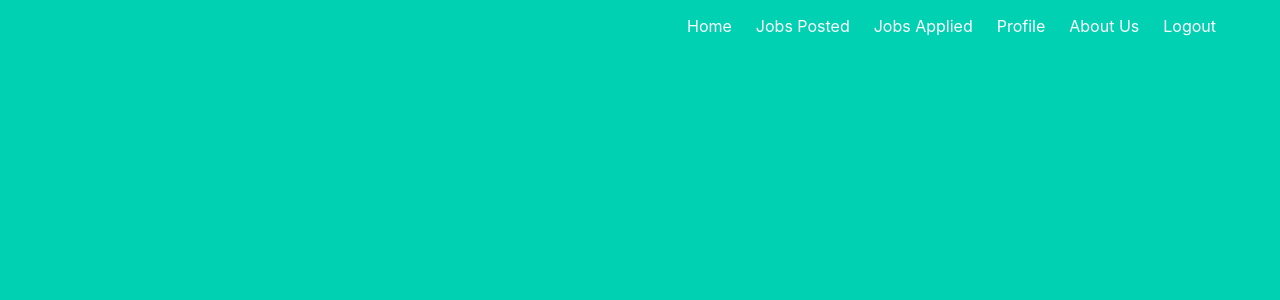
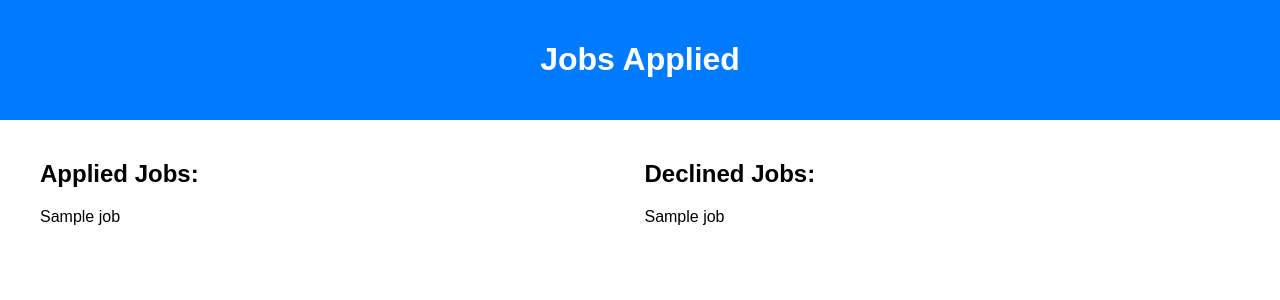
Before and after one commit to DevWambugu/taskme, a Python web app: template templates/jobs_applied.html in a window 1280 px wide. Shown: the top 300 px of the page. Run offline with Jinja, Linux system fonts and the light colour scheme; the template is opened without the code that fills it: most values are stand-ins (such as "Sample title", 1, 10 or a date in 2020).

Commit message:
remove error

```diff
--- a/templates/jobs_applied.html
+++ b/templates/jobs_applied.html
@@ -6,61 +6,73 @@
     <meta http-equiv="X-UA-Compatible" content="IE=edge">
     <meta name="viewport" content="width=device-width, initial-scale=1">
     <title>Jobs Applied</title>
-    <link rel="stylesheet" href="https://cdnjs.cloudflare.com/ajax/libs/bulma/0.7.2/css/bulma.min.css" />
+    <style>
+        /* Add your custom CSS styles here */
+        body {
+            font-family: Arial, sans-serif;
+            margin: 0;
+            padding: 0;
+        }
+
+        .header {
+            background-color: #007bff;
+            color: #fff;
+            text-align: center;
+            padding: 20px 0;
+        }
+
+        .container {
+            max-width: 1200px;
+            margin: auto;
+            padding: 20px;
+        }
+
+        .column {
+            width: 48%;
+            display: inline-block;
+            vertical-align: top;
+            margin-right: 2%;
+        }
+
+        .column:last-child {
+            margin-right: 0;
+        }
+
+        ul {
+            list-style-type: none;
+            padding: 0;
+        }
+
+        li {
+            margin-bottom: 10px;
+        }
+    </style>
 </head>
 
 <body>
-    <section class="hero is-primary is-fullheight">
+    <div class="header">
+        <h1>Jobs Applied</h1>
+    </div>
 
-        <div class="hero-head">
-            <nav class="navbar">
-                <div class="container">
-                    <div id="navbarMenuHeroA" class="navbar-menu">
-                        <div class="navbar-end">
-                            <a href="{{ url_for('main.index') }}" class="navbar-item">
-                                Home
-                            </a>
-                            <a href="{{ url_for('main.jobs_posted') }}" class="navbar-item">
-                                Jobs Posted
-                            </a>
-                            <a href="{{ url_for('main.jobs_applied') }}" class="navbar-item">
-                                Jobs Applied
-                            </a>
-                            <a href="{{ url_for('main.profile') }}" class="navbar-item">
-                                Profile
-                            </a>
-                            <a href="{{ url_for('main.about_us') }}" class="navbar-item">
-                                About Us
-                            </a>
-                            <a href="{{ url_for('auth.logout') }}" class="navbar-item">
-                                Logout
-                            </a>
-                        </div>
-                    </div>
-                </div>
-            </nav>
-        </div>
-
-        <div class="container has-text-centered">
-            <h1 style="color: black; font-size: 24px; margin-top: -280px;">Jobs Applied</h1>
-        </div>
-
-        <div class="container has-text-left">
-            <h2 style="color: black; margin-top: -520px;">Applied Jobs:</h2>
+    <div class="container">
+        <div class="column">
+            <h2>Applied Jobs:</h2>
             <ul>
                 {% for job in applied_jobs_applied %}
                     <li>{{ job }}</li>
                 {% endfor %}
             </ul>
+        </div>
 
-            <h2 style="color: black;">Declined Jobs:</h2>
+        <div class="column">
+            <h2>Declined Jobs:</h2>
             <ul>
                 {% for job in applied_jobs_declined %}
                     <li>{{ job }}</li>
                 {% endfor %}
             </ul>
         </div>
-    </section>
+    </div>
 </body>
 
 </html>
```
Also changed, not shown: templates/job_applicants.html (+42 -24 lines), templates/listing_page.html (+34 -6 lines).
